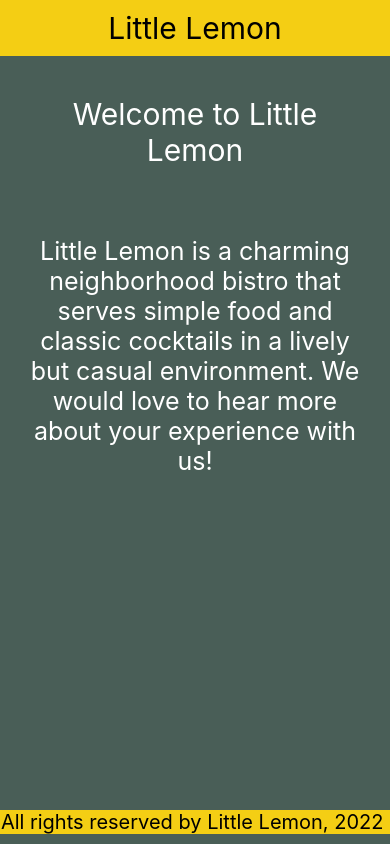
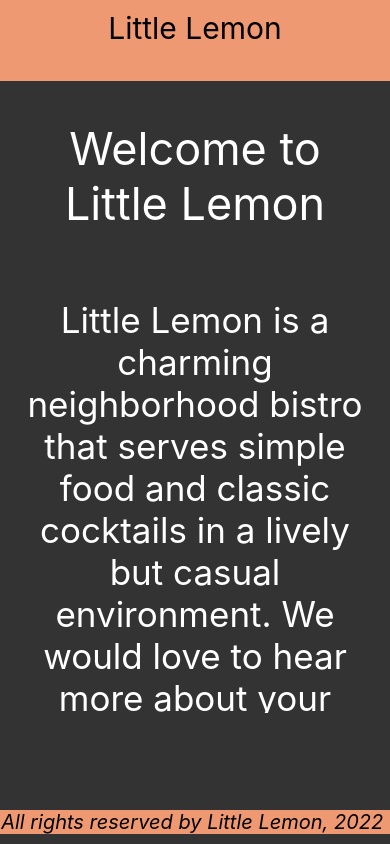
Before and after one commit to falakn2405/LittleLemon, a React Native app: screen / in a window 390 px wide. Built offline with nearby package versions, Linux system fonts and the light colour scheme.

Commit message:
ScrollView

```diff
--- a/App.js
+++ b/App.js
@@ -7,14 +7,24 @@ import Footer from './components/Footer';
 export default function App() {
   return (
     <>
-      <View style={{flex: 1, backgroundColor: '#495E57'}}>
+      <View style={styles.container}>
         <Header />
         <WelcomeScreen />
       </View>
 
-      <View style={{ backgroundColor: '#495E57' }}>
+      <View style={styles.footer}>
         <Footer />
       </View>
     </>
   );
 }
+
+const styles = StyleSheet.create({
+  container: {
+    flex: 1,
+    backgroundColor: '#333333'
+  },
+  footer: {
+    backgroundColor: '#333333'
+  }
+})
--- a/WelcomeScreen.js
+++ b/WelcomeScreen.js
@@ -1,16 +1,37 @@
 import * as React from 'react';
-import { View, Text, StyleSheet } from 'react-native';
+import { View, Text, StyleSheet, ScrollView } from 'react-native';
 
 export default function WelcomeScreen() {
     return(
-        <View>
-            <Text style={{ padding: 40, fontSize: 30, color: 'white', textAlign: 'center' }}>
-                Welcome to Little Lemon
-            </Text>
-            <Text style={{ padding: 20, marginVertical: 8, fontSize: 25, color: 'white', textAlign: 'center' }}>
-                Little Lemon is a charming neighborhood bistro that serves simple food and classic cocktails
-                in a lively but casual environment. We would love to hear more about your experience with us!
-            </Text>
+        <View style={styles.container}>
+            <ScrollView indicatorStyle={"white"}>
+                <Text style={styles.textHeader}>
+                    Welcome to Little Lemon
+                </Text>
+                <Text style={styles.text}>
+                    Little Lemon is a charming neighborhood bistro that serves simple food and classic cocktails
+                    in a lively but casual environment. We would love to hear more about your experience with us!
+                </Text>
+            </ScrollView>
         </View>
     );
 }
+
+const styles = StyleSheet.create({
+    container: {
+        flex: 0.78
+    },
+    textHeader: {
+        padding: 40,
+        fontSize: 45,
+        color: 'white',
+        textAlign: 'center'
+    },
+    text: {
+        padding: 20,
+        marginVertical: 8,
+        fontSize: 35,
+        color: 'white',
+        textAlign: 'center'
+    }
+})
--- a/components/Footer.js
+++ b/components/Footer.js
@@ -3,10 +3,23 @@ import { View, Text, StyleSheet } from 'react-native';
 
 export default function Footer() {
     return(
-        <View style={{ backgroundColor: '#F4CE14', marginBottom: 10 }}>
-            <Text style={{ fontSize: 20, color: 'black', textAlign: 'center' }}>
+        <View style={styles.container}>
+            <Text style={styles.text}>
                 All rights reserved by Little Lemon, 2022{' '}
             </Text>
         </View>
     );
 }
+
+const styles = StyleSheet.create({
+    container: {
+        backgroundColor: '#EE9972',
+        marginBottom: 10
+    },
+    text: {
+        fontSize: 20,
+        color: 'black',
+        textAlign: 'center',
+        fontStyle: 'italic',
+    }
+})
--- a/components/Header.js
+++ b/components/Header.js
@@ -3,10 +3,23 @@ import { View, Text, StyleSheet } from 'react-native';
 
 export default function Header() {
     return(
-        <View style={{ backgroundColor: '#F4CE14' }}>
-            <Text style={{ padding: 10, fontSize: 30, color: 'black', textAlign: 'center' }}>
+        <View style={styles.container}>
+            <Text style={styles.text}>
                 Little Lemon
             </Text>
         </View>
     );
 }
+
+const styles = StyleSheet.create({
+    container: {
+        flex: 0.1,
+        backgroundColor: '#EE9972',
+    },
+    text: {
+        padding: 10,
+        fontSize: 30,
+        color: 'black',
+        textAlign: 'center',
+    }
+})
```
Also changed, not shown: components/MenuItems.js (added, +22 -0 lines).
